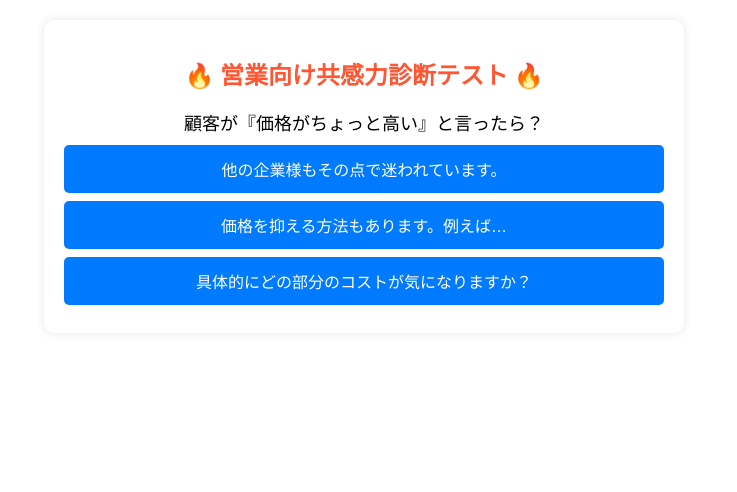
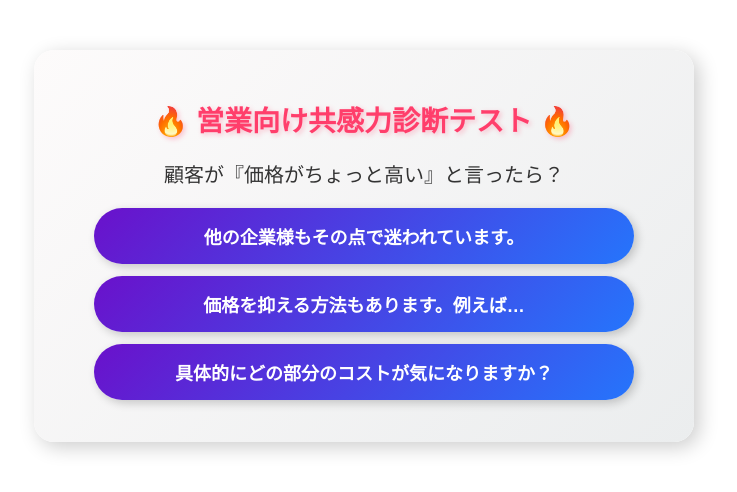
Before and after one commit to yukiko8888/sales-empathy-test, a React (Create React App) app: page / in a window 1280 px wide. Shown: the top 492 px of the page, without its empty margins (276-1013 px from the left). Built offline with nearby package versions, Linux system fonts and the light colour scheme.

Commit message:
デザインをポップでオシャレに修正

```diff
--- a/src/components/EmpathyTest.css
+++ b/src/components/EmpathyTest.css
@@ -1,42 +1,57 @@
+/* 📌 全体のデザインを調整 */
 .container {
   max-width: 600px;
-    margin: 20px auto;
-    padding: 20px;
-    background: white;
-    border-radius: 10px;
-    box-shadow: 0px 0px 10px rgba(0, 0, 0, 0.1);
+  margin: 50px auto;
+  padding: 30px;
+  background: linear-gradient(135deg, #fdfbfb, #ebedee); /* 淡いグラデーション */
+  border-radius: 20px;
+  box-shadow: 5px 5px 20px rgba(0, 0, 0, 0.2);
   text-align: center;
+  font-family: "Poppins", sans-serif; /* Googleフォント */
 }
 
+/* 📌 タイトルのデザイン */
 h1 {
-    font-size: 24px;
-    color: #ff5733;
+  font-size: 28px;
+  font-weight: bold;
+  color: #ff3e6b; /* ネオンピンク */
+  text-shadow: 2px 2px 5px rgba(255, 62, 107, 0.3);
 }
 
+/* 📌 質問部分のデザイン */
 .question {
-    font-size: 18px;
-    margin-bottom: 10px;
+  font-size: 20px;
+  margin-bottom: 20px;
+  color: #333;
 }
 
+/* 📌 ボタンのデザイン */
 button {
   display: block;
-    width: 100%;
-    padding: 12px;
-    margin: 8px 0;
-    font-size: 16px;
+  width: 90%;
+  padding: 15px;
+  margin: 12px auto;
+  font-size: 18px;
   border: none;
-    border-radius: 5px;
-    background-color: #007bff;
+  border-radius: 30px; /* 丸みをつける */
+  background: linear-gradient(135deg, #6a11cb, #2575fc); /* グラデーション */
   color: white;
+  font-weight: bold;
   cursor: pointer;
+  transition: all 0.3s ease-in-out;
+  box-shadow: 3px 3px 10px rgba(0, 0, 0, 0.2);
 }
 
+/* 📌 ボタンのホバーエフェクト */
 button:hover {
-    background-color: #0056b3;
+  transform: scale(1.05);
+  background: linear-gradient(135deg, #2575fc, #6a11cb);
 }
 
+/* 📌 結果のデザイン */
 .result {
-    font-size: 20px;
+  font-size: 22px;
   font-weight: bold;
-    margin-top: 20px;
+  margin-top: 25px;
+  color: #ff3e6b;
 }
```
Lines whose indentation alone changed are shown as unchanged.
